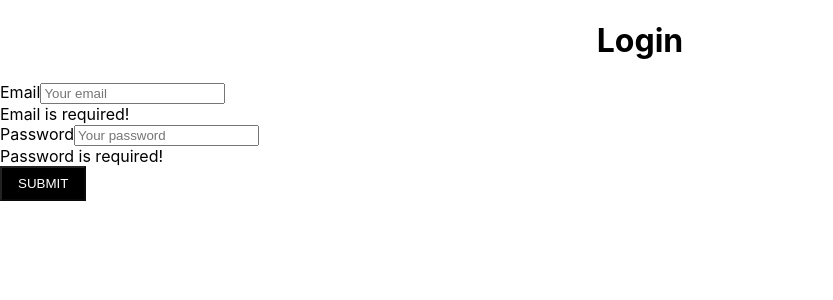
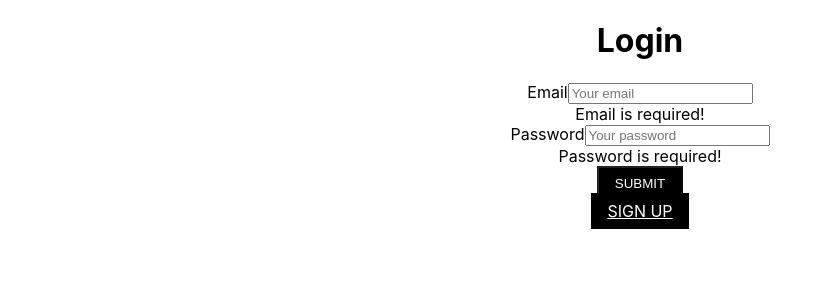
Before and after one commit to lstillwe/pantry-provision, a React (Create React App) app in the folder client/: page / in a window 1280 px wide. Shown: the top 300 px of the page, without its empty margins (0-833 px from the left). Built offline with nearby package versions, Linux system fonts and the light colour scheme; the HTML template or start-up script is replaced by a standard one.

Commit message:
added signup

```diff
--- a/client/src/App.js
+++ b/client/src/App.js
@@ -3,6 +3,7 @@ import { BrowserRouter as Router, Switch, Route } from 'react-router-dom';
 
 // Pages imports here and possibly other components
 import LoginForm from './components/LoginForm';
+import SignupForm from './components/SignupForm';
 import Dashboard from './pages/Dashboard';
 import Detail from './pages/Detail';
 
@@ -41,6 +42,7 @@ function App() {
                 <>
                     <Switch>
                         <Route exact path="/" component={LoginForm} />
+                        <Route exact path="/signup" component={SignupForm} />
                         <Route exact path="/dashboard" component={Dashboard} />
                         <Route exact path="/detail" component={Detail} />
                         <Route exact path="/inventory" component={Inventory} />
--- a/client/src/components/LoginForm.js
+++ b/client/src/components/LoginForm.js
@@ -1,6 +1,7 @@
 // see SignupForm.js for comments
 import React, { useState } from 'react';
 import { Form, Button, Alert } from 'react-bootstrap';
+import { Link } from 'react-router-dom';
 
 import { useMutation } from '@apollo/client';
 import { LOGIN_USER } from '../utils/mutations';
@@ -54,7 +55,7 @@ const LoginForm = () => {
               <h1 className="text-3xl font-bold leading-tight text-gray-900">Login</h1>
             </div>
           </header>
-          <main>
+          <main className='list-wrap'>
       <Form noValidate validated={validated} onSubmit={handleFormSubmit}>
         <Alert dismissible onClose={() => setShowAlert(false)} show={showAlert} variant='danger'>
           Something went wrong with your login credentials!
@@ -91,6 +92,9 @@ const LoginForm = () => {
           Submit
         </Button>
       </Form>
+      <Link className="add-item btn" to={'/signup'}>
+          Sign Up
+      </Link>
       </main>
         </div>
       </div>
--- a/client/src/components/SignupForm.js
+++ b/client/src/components/SignupForm.js
@@ -49,6 +49,14 @@ const SignupForm = () => {
 
   return (
     <>
+     <div className="min-h-full">
+        <div className="py-10">
+          <header>
+            <div className="max-w-7xl mx-auto px-4 sm:px-6 lg:px-8">
+              <h1 className="text-3xl font-bold leading-tight text-gray-900">Sign Up</h1>
+            </div>
+          </header>
+          <main className='list-wrap'>
       {/* This is needed for the validation functionality above */}
       <Form noValidate validated={validated} onSubmit={handleFormSubmit}>
         {/* show alert if server response is bad */}
@@ -81,12 +89,15 @@ const SignupForm = () => {
           <Form.Control.Feedback type='invalid'>Password is required!</Form.Control.Feedback>
         </Form.Group>
         <Button
-          disabled={!(userFormData.username && userFormData.email && userFormData.password)}
+          disabled={!(userFormData.email && userFormData.password)}
           type='submit'
           variant='success'>
           Submit
         </Button>
       </Form>
+      </main>
+        </div>
+      </div>
     </>
   );
 };
```
